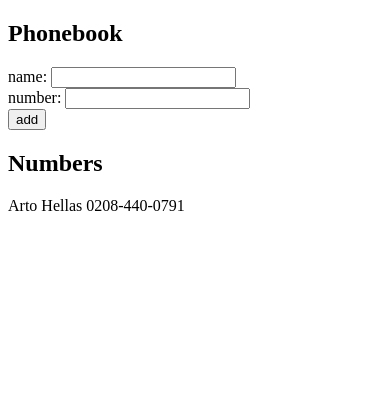
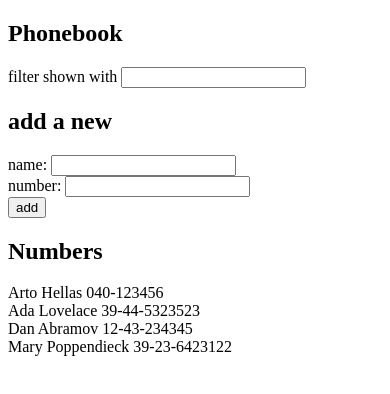
Before and after one commit to DazB/fullstackopen, a React (Create React App) app in the folder part2/phonebook/: page / in a window 390 px wide. Shown: the top 394 px of the page. Built offline with nearby package versions, Linux system fonts and the light colour scheme.

Commit message:
2.9*: The Phonebook Step4

```diff
--- a/part2/phonebook/src/App.js
+++ b/part2/phonebook/src/App.js
@@ -1,15 +1,16 @@
 import React, { useState } from 'react'
 
 const App = () => {
-  const [ persons, setPersons ] = useState([
-    {
-      name: 'Arto Hellas',
-      number: '0208-440-0791',
-    }
+  const [persons, setPersons] = useState([
+    { name: 'Arto Hellas', number: '040-123456' },
+    { name: 'Ada Lovelace', number: '39-44-5323523' },
+    { name: 'Dan Abramov', number: '12-43-234345' },
+    { name: 'Mary Poppendieck', number: '39-23-6423122' },
   ]);
 
-  const [ newName, setNewName ] = useState('');
-  const [ newNumber, setNewNumber ] = useState('');
+  const [filter, setFilter] = useState('')
+  const [newName, setNewName] = useState('');
+  const [newNumber, setNewNumber] = useState('');
 
   /**
    * Checks if the submitted name already exists.
@@ -42,6 +43,14 @@
   }
 
   /**
+   * Sets filter state on input change
+   * @param {filter input onChange event} event
+   */
+  const handleFilterChange = (event) => {
+    setFilter(event.target.value);
+  }
+
+  /**
    * Sets new name state on input change
    * @param {name input onChange event} event
    */
@@ -60,25 +69,34 @@
   return (
     <div>
       <h2>Phonebook</h2>
+      <div>
+        filter shown with <input
+          value={filter}
+          onChange={handleFilterChange} />
+      </div>
+      <h2>add a new</h2>
       <form onSubmit={addPerson}>
         <div>
           name: <input
             value={newName}
             onChange={handleNameChange}
-            />
+          />
         </div>
         <div>
           number: <input
             value={newNumber}
             onChange={handleNumberChange}
-            />
+          />
         </div>
         <div>
           <button type="submit">add</button>
         </div>
       </form>
       <h2>Numbers</h2>
-      {persons.map(person =>
+      {/* Filters numbers to show based on filter text */}
+      {persons.filter(person =>
+        person.name.toLowerCase().includes(filter.toLowerCase())
+      ).map(person =>
         <div key={person.name}>{person.name} {person.number}</div>
       )}
     </div>
```
